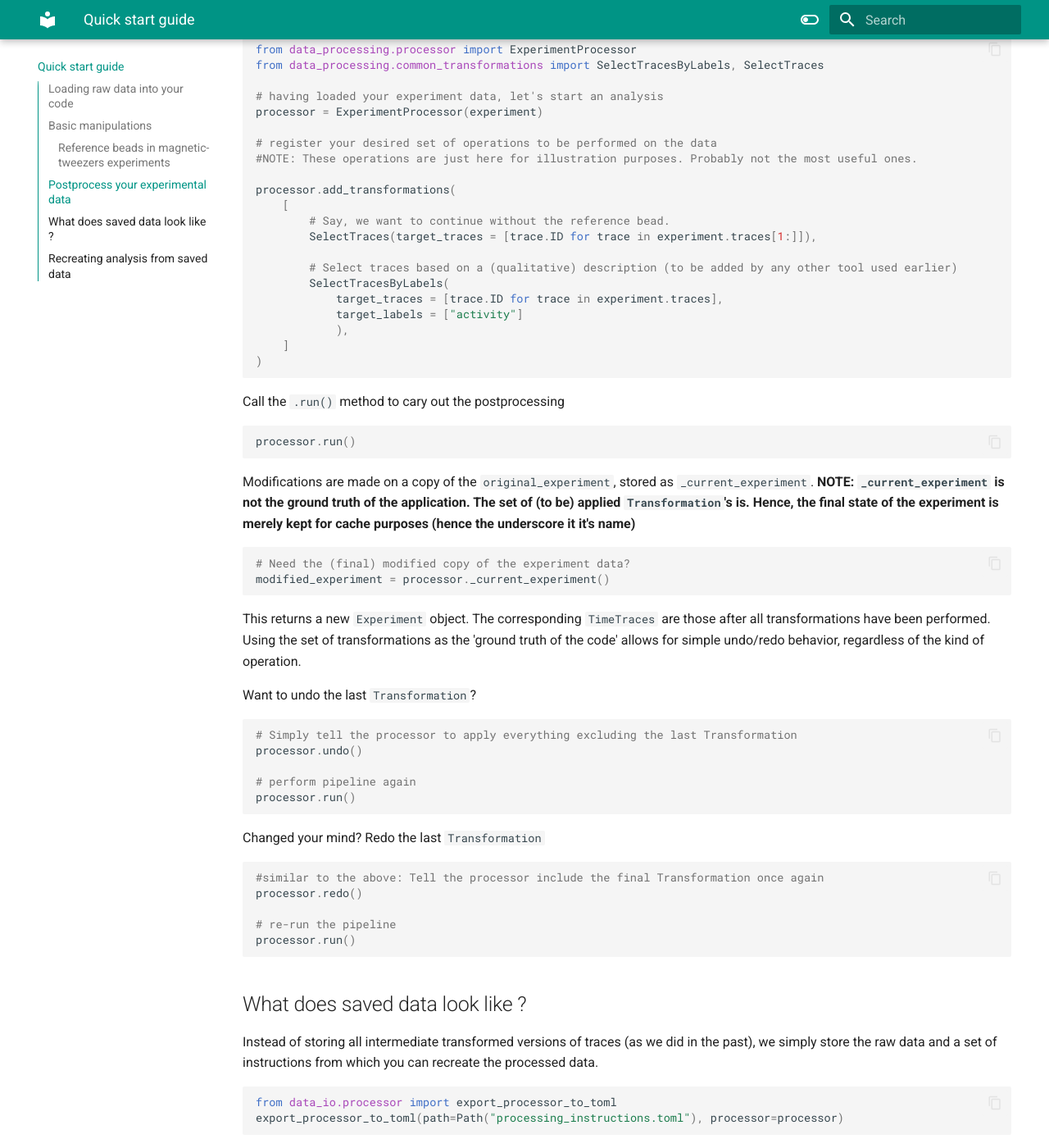
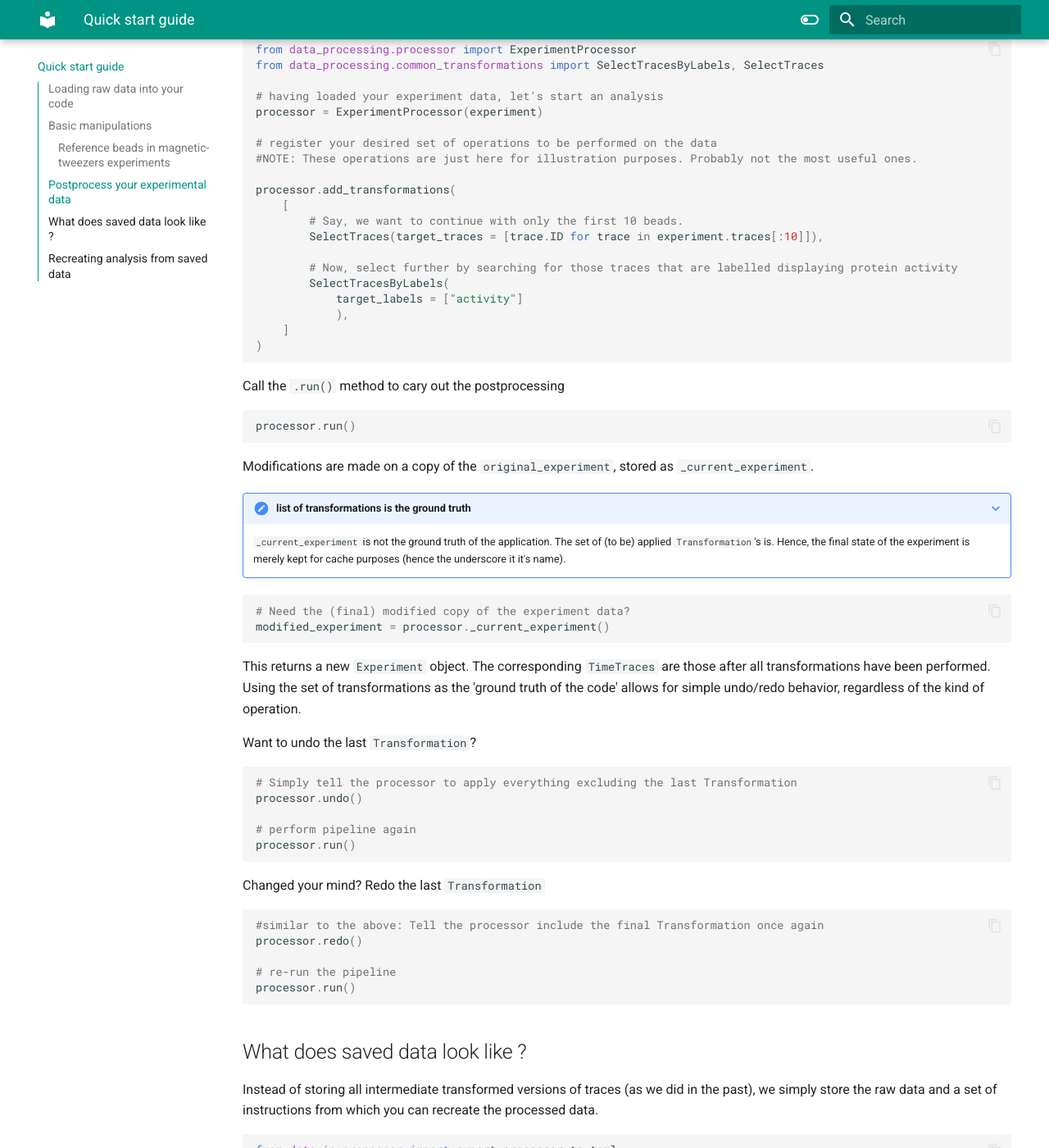
Before and after one commit to KleinMisha/time-trace-tools, an MkDocs documentation site: the page built from docs/quick_start.md, in a window 1280 px wide and 1400 px high, scrolled down 1936 px. Shown: the whole window at 82% size. Built offline with MkDocs 1.6.1 and Material for MkDocs 9.7.7, drawn with Linux system fonts in a browser that asks for light colours; some of the changed text lies outside the part shown.

Commit message:
Updated syntax (simplified) when Transformation no need to have a set of targets.

````diff
--- a/docs/quick_start.md
+++ b/docs/quick_start.md
@@ -83,12 +83,11 @@ processor = ExperimentProcessor(experiment)
 
 processor.add_transformations(
     [
-        # Say, we want to continue without the reference bead.
-        SelectTraces(target_traces = [trace.ID for trace in experiment.traces[1:]]),
+        # Say, we want to continue with only the first 10 beads.
+        SelectTraces(target_traces = [trace.ID for trace in experiment.traces[:10]]),
 
-        # Select traces based on a (qualitative) description (to be added by any other tool used earlier)
+        # Now, select further by searching for those traces that are labelled displaying protein activity
         SelectTracesByLabels(
-            target_traces = [trace.ID for trace in experiment.traces],
             target_labels = ["activity"]
             ),
     ]
@@ -101,7 +100,8 @@ processor.run()
 ```
 
 Modifications are made on a copy of the `original_experiment`, stored as `_current_experiment`.
-**NOTE: `_current_experiment` is not the ground truth of the application. The set of (to be) applied `Transformation`'s is. Hence, the final state of the experiment is merely kept for cache purposes (hence the underscore it it's name)**
+???+ note "list of transformations is the ground truth"
+    `_current_experiment` is not the ground truth of the application. The set of (to be) applied `Transformation`'s is. Hence, the final state of the experiment is merely kept for cache purposes (hence the underscore it it's name).
 
 ```python
 # Need the (final) modified copy of the experiment data?
@@ -143,11 +143,10 @@ original_data = "path/to/original/data/file"
 
 [[transformations]]
 type = data_processing.common_transformations.SelectTraces
-target_traces =  ['trace_2', 'trace_2', ..., 'trace_200']
+target_traces =  ['trace_2', 'trace_2', ..., 'trace_10']
 
 [[transformations]]
 type = data_processing.common_transformations.SelectTracesByLabels
-target_traces =  ['trace_1', 'trace_2', ..., 'trace_200']
 target_labels =  ['activity']
 ```
 
````
